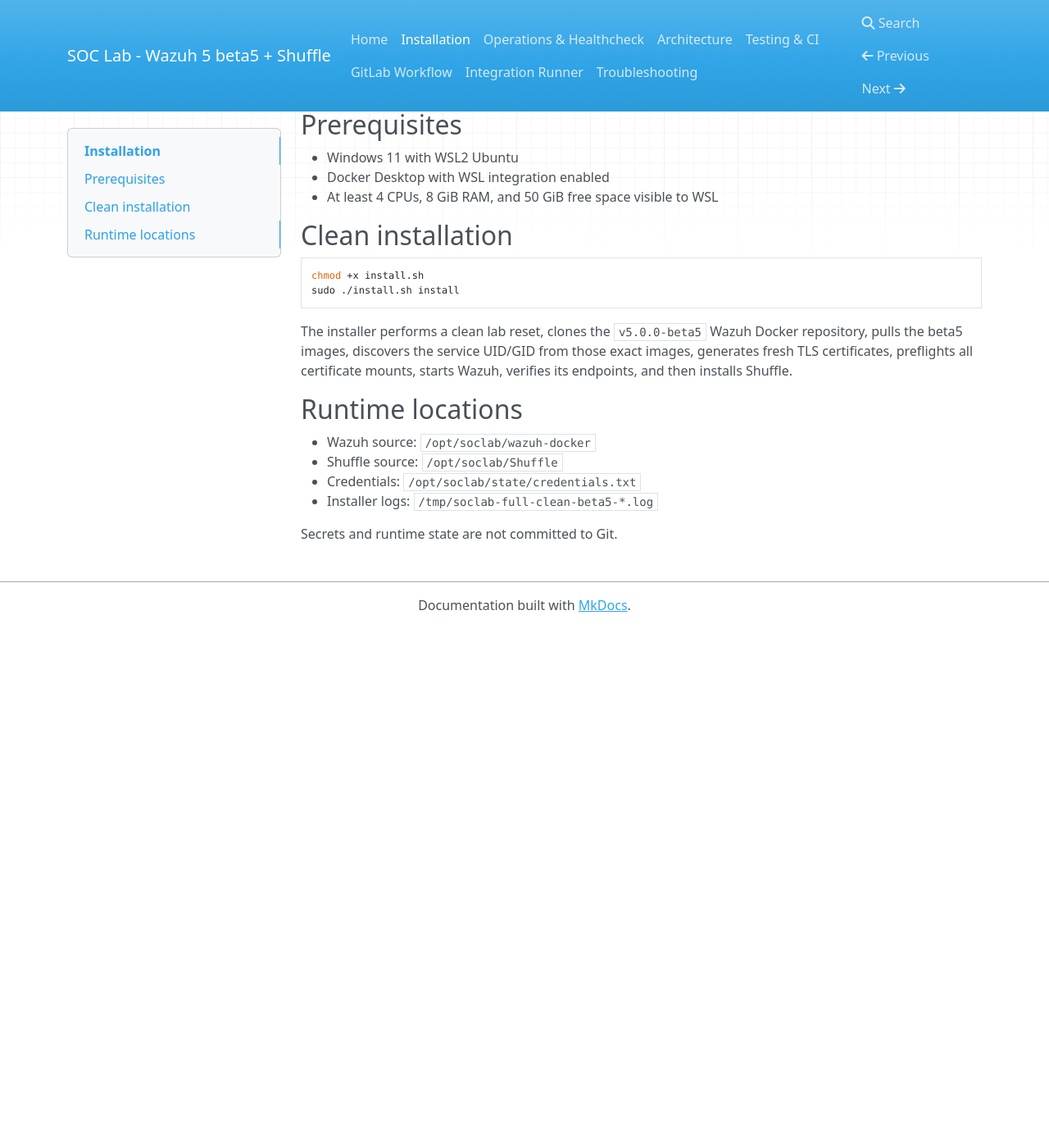
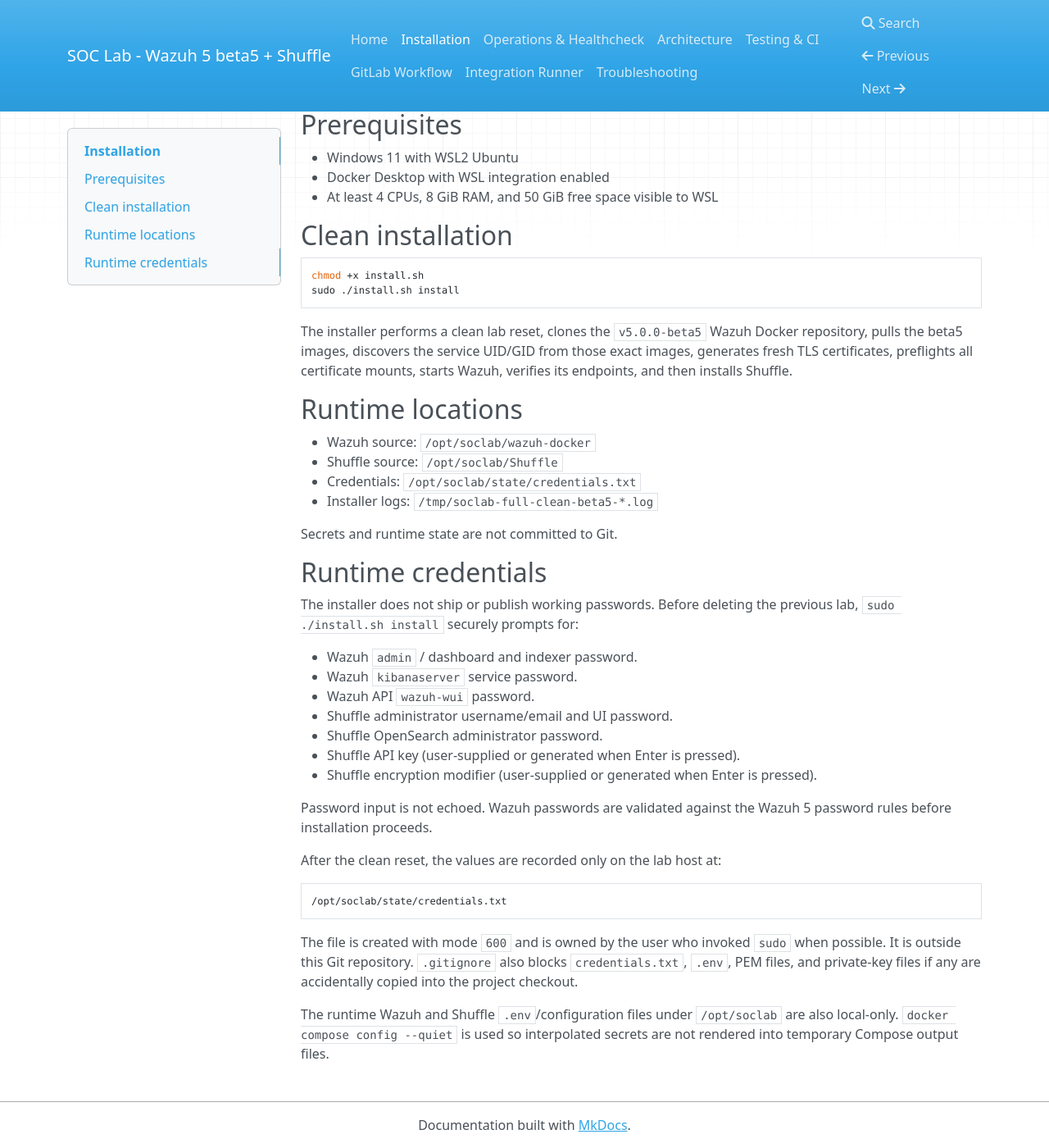
Before and after one commit to avioren/SOCLab, an MkDocs documentation site: the page built from docs/installation.md, in a window 1280 px wide and 1400 px high, scrolled down 81 px. Shown: the whole window at 82% size. Built offline with MkDocs 1.6.1, drawn with Linux system fonts in a browser that asks for light colours; nearby versions of some CDN libraries; before the commit the page ends 900 px from its top, so only the background shows below that.

Commit message:
test: enforce runtime-secret handling and modular installer contracts

````diff
--- a/.gitlab-ci.yml
+++ b/.gitlab-ci.yml
@@ -24,7 +24,8 @@ shellcheck:
   stage: lint
   script:
     - bash -n install.sh
-    - shellcheck -x -e SC2317 -S error install.sh
+    - for f in lib/*.sh scripts/*.sh tests/helpers/*.sh; do bash -n "$f"; done
+    - shellcheck -x -e SC2317 -S error install.sh lib/*.sh scripts/*.sh
     - bash -n tests/helpers/fake-docker.sh
 
 unit_tests:
--- a/docs/installation.md
+++ b/docs/installation.md
@@ -23,3 +23,27 @@ The installer performs a clean lab reset, clones the `v5.0.0-beta5` Wazuh Docker
 - Installer logs: `/tmp/soclab-full-clean-beta5-*.log`
 
 Secrets and runtime state are not committed to Git.
+
+## Runtime credentials
+
+The installer does not ship or publish working passwords. Before deleting the previous lab, `sudo ./install.sh install` securely prompts for:
+
+- Wazuh `admin` / dashboard and indexer password.
+- Wazuh `kibanaserver` service password.
+- Wazuh API `wazuh-wui` password.
+- Shuffle administrator username/email and UI password.
+- Shuffle OpenSearch administrator password.
+- Shuffle API key (user-supplied or generated when Enter is pressed).
+- Shuffle encryption modifier (user-supplied or generated when Enter is pressed).
+
+Password input is not echoed. Wazuh passwords are validated against the Wazuh 5 password rules before installation proceeds.
+
+After the clean reset, the values are recorded only on the lab host at:
+
+```text
+/opt/soclab/state/credentials.txt
+```
+
+The file is created with mode `600` and is owned by the user who invoked `sudo` when possible. It is outside this Git repository. `.gitignore` also blocks `credentials.txt`, `.env`, PEM files, and private-key files if any are accidentally copied into the project checkout.
+
+The runtime Wazuh and Shuffle `.env`/configuration files under `/opt/soclab` are also local-only. `docker compose config --quiet` is used so interpolated secrets are not rendered into temporary Compose output files.
````
Also changed, not shown: README.md (+5 -1 lines), docs/operations.md (+18 -2 lines), docs/testing.md (+10 -3 lines), 3 other files.
